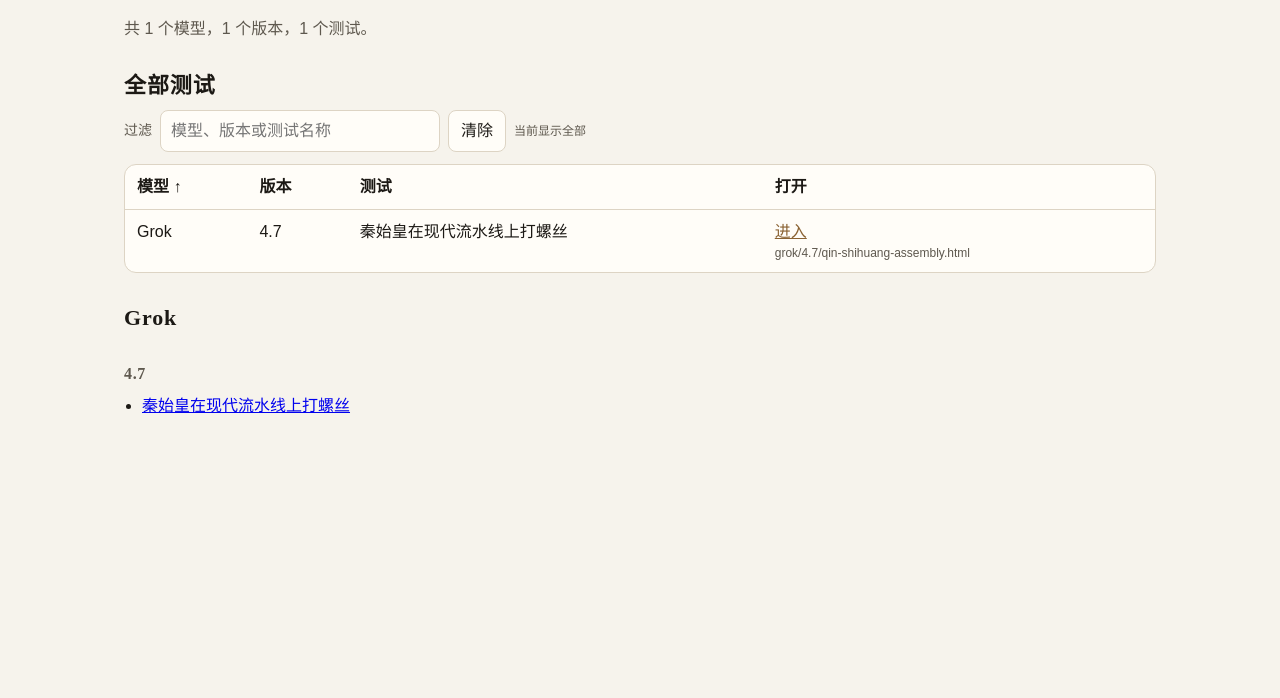
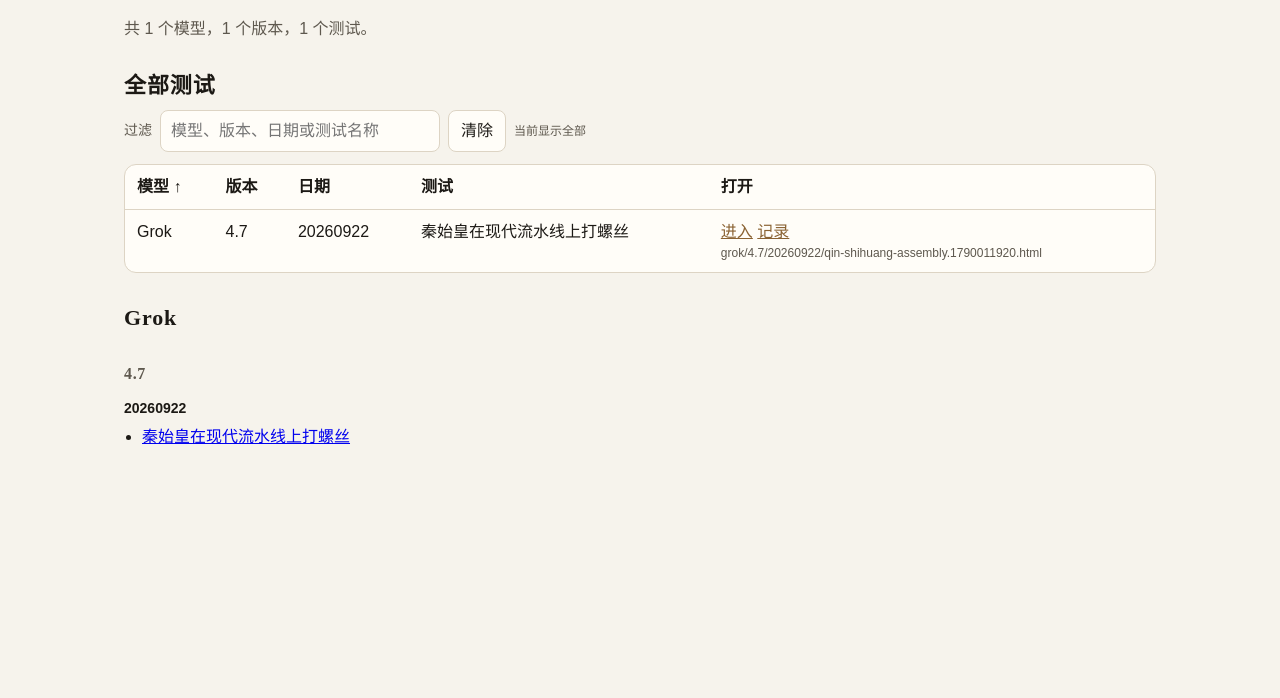
Before and after one commit to lian-yue/agents-tests, a plain HTML site: page index.html in a window 1280 px wide. Shown: the part 102-800 px from the top of the page. Drawn offline with Linux system fonts and the light colour scheme.

Commit message:
Index tests by model, version, and ymd

```diff
--- a/index.html
+++ b/index.html
@@ -109,6 +109,7 @@
   }
   h2 { margin: 0 0 8px; font-size: 22px; }
   h3 { margin: 16px 0 8px; font-size: 16px; color: var(--muted); }
+  h4 { margin: 12px 0 6px; font-size: 14px; font-weight: 600; }
   ul { margin: 0; padding-left: 18px; }
   li { margin: 6px 0; }
   .path { color: var(--muted); font-size: 12px; }
@@ -116,7 +117,7 @@
 </head>
 <body>
 <header>
-  <h1>测试索引<small id="lead">按模型、版本列出全部测试</small></h1>
+  <h1>测试索引<small id="lead">按模型、版本、日期列出全部测试</small></h1>
   <nav id="nav" aria-label="页面"></nav>
 </header>
 <main>
@@ -125,7 +126,7 @@
     <h2>全部测试</h2>
     <div class="tools">
       <label for="q">过滤</label>
-      <input id="q" type="search" placeholder="模型、版本或测试名称" autocomplete="off">
+      <input id="q" type="search" placeholder="模型、版本、日期或测试名称" autocomplete="off">
       <button type="button" id="clear">清除</button>
       <span id="filterState" class="path"></span>
     </div>
@@ -135,6 +136,7 @@
           <tr>
             <th><button type="button" data-key="model">模型</button></th>
             <th><button type="button" data-key="version">版本</button></th>
+            <th><button type="button" data-key="date">日期</button></th>
             <th><button type="button" data-key="name">测试</button></th>
             <th>打开</th>
           </tr>
@@ -153,8 +155,10 @@
     {
       model: "Grok",
       version: "4.7",
+      date: "20260922",
       name: "秦始皇在现代流水线上打螺丝",
-      href: "grok/4.7/qin-shihuang-assembly.html"
+      href: "grok/4.7/20260922/qin-shihuang-assembly.1790011920.html",
+      record: "grok/4.7/20260922/qin-shihuang-assembly.1790011920.md"
     }
   ];
 
@@ -197,8 +201,9 @@
   function compare(a, b) {
     var result = 0;
     if (sortKey === "version") result = compareVersion(a.version, b.version);
+    else if (sortKey === "date") result = Number(a.date) - Number(b.date);
     else result = String(a[sortKey]).localeCompare(String(b[sortKey]), "zh");
-    if (result === 0) result = a.model.localeCompare(b.model, "zh") || compareVersion(a.version, b.version) || a.name.localeCompare(b.name, "zh");
+    if (result === 0) result = a.model.localeCompare(b.model, "zh") || compareVersion(a.version, b.version) || (Number(a.date) - Number(b.date)) || a.name.localeCompare(b.name, "zh");
     return result * sortDir;
   }
 
@@ -206,7 +211,7 @@
     var text = q.value.trim().toLowerCase();
     return tests.filter(function (item) {
       if (!text) return true;
-      return (item.model + " " + item.version + " " + item.name + " " + item.href).toLowerCase().indexOf(text) !== -1;
+      return (item.model + " " + item.version + " " + item.date + " " + item.name + " " + item.href).toLowerCase().indexOf(text) !== -1;
     }).sort(compare);
   }
 
@@ -220,7 +225,7 @@
     rows.innerHTML = "";
     list.forEach(function (item) {
       var tr = document.createElement("tr");
-      [item.model, item.version, item.name].forEach(function (value) {
+      [item.model, item.version, item.date, item.name].forEach(function (value) {
         var td = document.createElement("td");
         td.textContent = value;
         tr.appendChild(td);
@@ -230,6 +235,13 @@
       link.href = item.href;
       link.textContent = "进入";
       linkTd.appendChild(link);
+      if (item.record) {
+        linkTd.appendChild(document.createTextNode(" "));
+        var record = document.createElement("a");
+        record.href = item.record;
+        record.textContent = "记录";
+        linkTd.appendChild(record);
+      }
       var path = document.createElement("div");
       path.className = "path";
       path.textContent = item.href;
@@ -241,7 +253,7 @@
     filterState.textContent = text ? "当前过滤：" + text : "当前显示全部";
     document.querySelectorAll("th button").forEach(function (button) {
       var key = button.getAttribute("data-key");
-      var label = { model: "模型", version: "版本", name: "测试" }[key];
+      var label = { model: "模型", version: "版本", date: "日期", name: "测试" }[key];
       var mark = key === sortKey ? (sortDir > 0 ? " ↑" : " ↓") : "";
       button.textContent = label + mark;
       button.parentElement.setAttribute("aria-sort", key === sortKey ? (sortDir > 0 ? "ascending" : "descending") : "none");
@@ -258,16 +270,24 @@
       }
       var version = model.versions.find(function (entry) { return entry.version === item.version; });
       if (!version) {
-        version = { version: item.version, items: [] };
+        version = { version: item.version, dates: [] };
         model.versions.push(version);
       }
-      version.items.push(item);
+      var day = version.dates.find(function (entry) { return entry.date === item.date; });
+      if (!day) {
+        day = { date: item.date, items: [] };
+        version.dates.push(day);
+      }
+      day.items.push(item);
     });
     models.sort(function (a, b) { return a.model.localeCompare(b.model, "zh"); });
     models.forEach(function (model) {
       model.versions.sort(function (a, b) { return compareVersion(a.version, b.version); });
       model.versions.forEach(function (version) {
-        version.items.sort(function (a, b) { return a.name.localeCompare(b.name, "zh"); });
+        version.dates.sort(function (a, b) { return Number(a.date) - Number(b.date); });
+        version.dates.forEach(function (day) {
+          day.items.sort(function (a, b) { return a.name.localeCompare(b.name, "zh"); });
+        });
       });
     });
 
@@ -299,8 +319,12 @@
         block.id = section.id + "-" + slug(version.version);
         var heading = document.createElement("h3");
         heading.textContent = version.version;
+        block.appendChild(heading);
+        version.dates.forEach(function (day) {
+          var dayTitle = document.createElement("h4");
+          dayTitle.textContent = day.date;
           var list = document.createElement("ul");
-        version.items.forEach(function (item) {
+          day.items.forEach(function (item) {
             var li = document.createElement("li");
             var link = document.createElement("a");
             link.href = item.href;
@@ -308,8 +332,9 @@
             li.appendChild(link);
             list.appendChild(li);
           });
-        block.appendChild(heading);
+          block.appendChild(dayTitle);
           block.appendChild(list);
+        });
         section.appendChild(block);
       });
       groups.appendChild(section);
```
Lines whose indentation alone changed are shown as unchanged.
